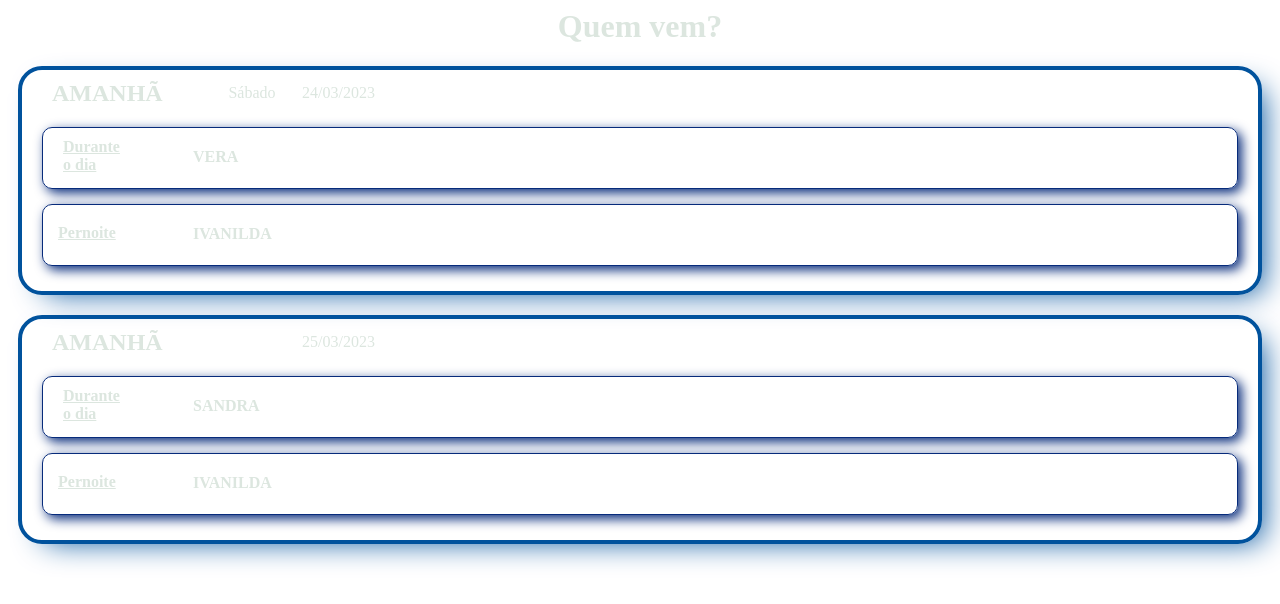
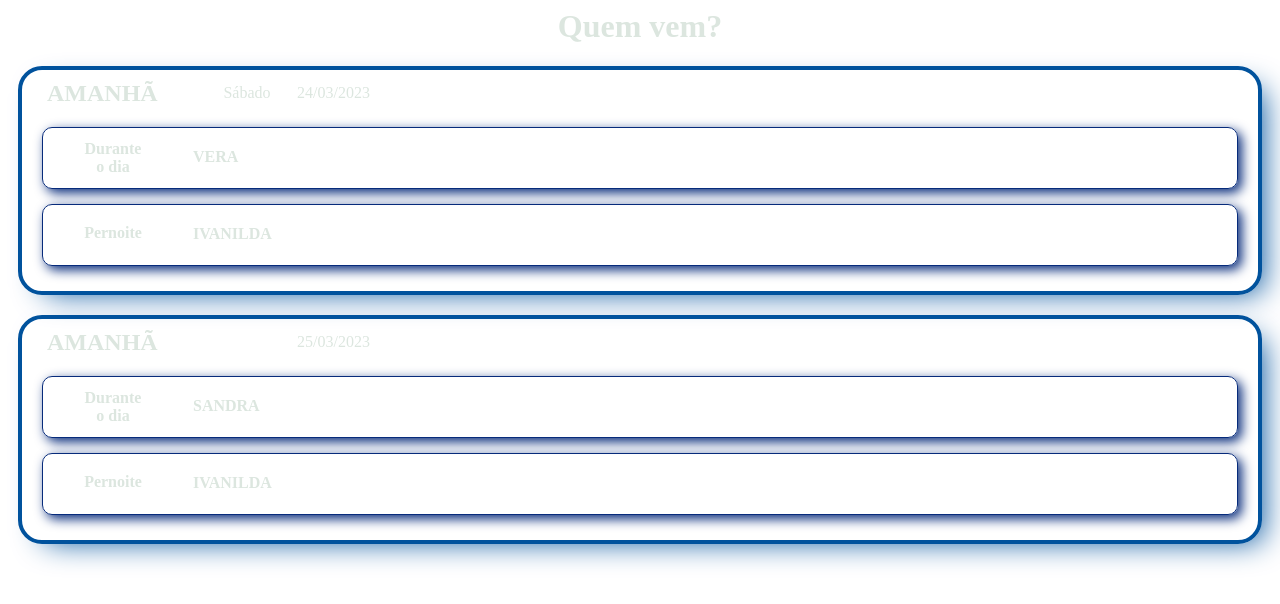
Before and after one commit to carlosladeira/quemvai, an Angular app: page / in a window 1280 px wide. Shown: the top 604 px of the page. Built offline with nearby package versions, Linux system fonts and the light colour scheme.

Commit message:
some more details

```diff
--- a/src/informacoes-do-dia/informacoes-do-dia.css
+++ b/src/informacoes-do-dia/informacoes-do-dia.css
@@ -45,7 +45,7 @@
   font-weight: bold;
   color: #dce6df;
 
-  padding-left: 20px;
+  padding-left: 15px;
   width: 150px;
 }
 
@@ -57,7 +57,7 @@
 }
 
 .label-periodo {
-  text-decoration: underline;
+  text-align: center;
   font-weight: bold;
   color: #dce6df;
 
--- a/src/informacoes-do-dia/informacoes-do-dia.html
+++ b/src/informacoes-do-dia/informacoes-do-dia.html
@@ -5,7 +5,7 @@
     <div class="label-dia">{{ diaMes }}</div>
   </div>
   <div class="inside-card">
-    <div class="label-periodo">Durante<br>o dia</div>
+    <div class="label-periodo" style="padding: 2px 5px;">Durante<br>o dia</div>
     <div class="label-nome">{{ nomeDiaria | uppercase }}</div>
   </div>
   <div class="inside-card">
```
